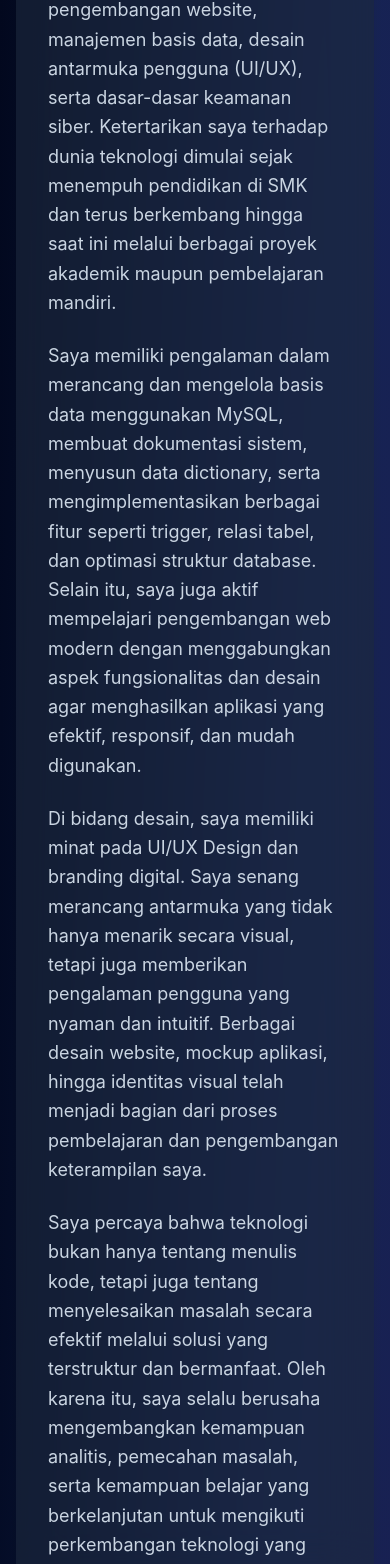
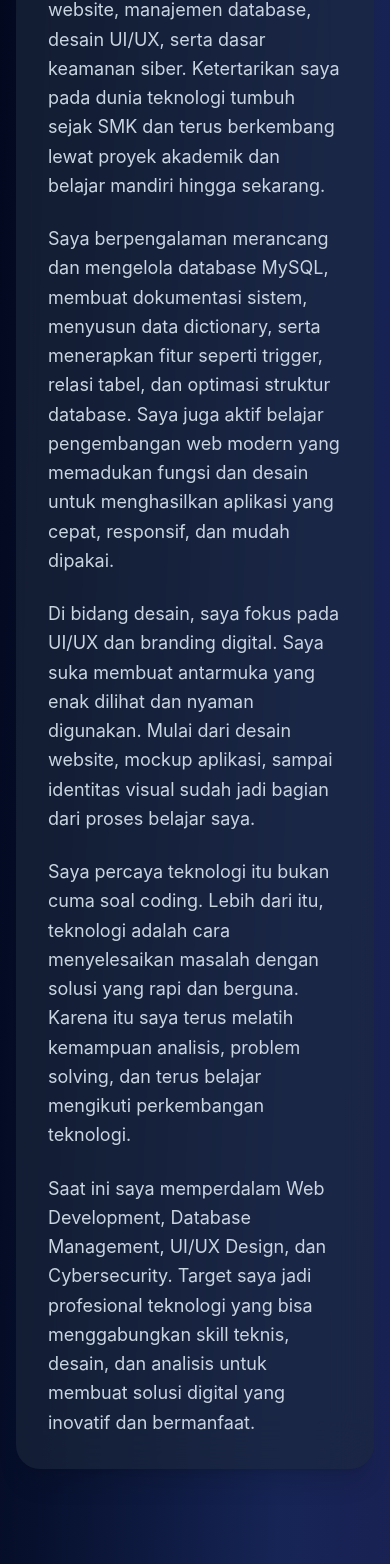
Before and after one commit to sufzz01/personal_website, a React (Vite) app: page / in a window 390 px wide. Shown: the part 1330-2894 px from the top of the page. Built offline with nearby package versions, Linux system fonts and the light colour scheme.

Commit message:
Fix about section mobile layout

```diff
--- a/src/app/App.tsx
+++ b/src/app/App.tsx
@@ -308,7 +308,7 @@ export default function App() {
           </div>
         </section>
 
-        {/* About Section */}
+          {/* About Section */}
 <section id="about" className="py-24 px-4">
   <div className="max-w-5xl mx-auto">
     <motion.div
@@ -325,20 +325,20 @@ export default function App() {
       </div>
       <div className="bg-white/60 dark:bg-slate-800/60 backdrop-blur-xl rounded-3xl p-8 md:p-12 shadow-xl border-slate-200/50 dark:border-slate-700/50">
         <div className="space-y-6 text-slate-700 dark:text-slate-300 text-lg leading-relaxed">
-          <p className="text-left md:text-justify">
-            Halo, saya <span className="font-semibold text-blue-600 dark:text-blue-400">M. Yusuf</span>, seorang mahasiswa yang memiliki minat dan ketertarikan besar di bidang teknologi informasi, khususnya pengembangan website, manajemen basis data, desain antarmuka pengguna (UI/UX), serta dasar-dasar keamanan siber. Ketertarikan saya terhadap dunia teknologi dimulai sejak menempuh pendidikan di SMK dan terus berkembang hingga saat ini melalui berbagai proyek akademik maupun pembelajaran mandiri.
+          <p className="text-left lg:text-justify hyphens-auto">
+            Halo, saya <span className="font-semibold text-blue-600 dark:text-blue-400">M. Yusuf</span>. Saya mahasiswa dengan minat besar di bidang teknologi informasi, khususnya pengembangan website, manajemen database, desain UI/UX, serta dasar keamanan siber. Ketertarikan saya pada dunia teknologi tumbuh sejak SMK dan terus berkembang lewat proyek akademik dan belajar mandiri hingga sekarang.
           </p>
-          <p className="text-left md:text-justify">
-            Saya memiliki pengalaman dalam merancang dan mengelola basis data menggunakan MySQL, membuat dokumentasi sistem, menyusun data dictionary, serta mengimplementasikan berbagai fitur seperti trigger, relasi tabel, dan optimasi struktur database. Selain itu, saya juga aktif mempelajari pengembangan web modern dengan menggabungkan aspek fungsionalitas dan desain agar menghasilkan aplikasi yang efektif, responsif, dan mudah digunakan.
+          <p className="text-left lg:text-justify hyphens-auto">
+            Saya berpengalaman merancang dan mengelola database MySQL, membuat dokumentasi sistem, menyusun data dictionary, serta menerapkan fitur seperti trigger, relasi tabel, dan optimasi struktur database. Saya juga aktif belajar pengembangan web modern yang memadukan fungsi dan desain untuk menghasilkan aplikasi yang cepat, responsif, dan mudah dipakai.
           </p>
-          <p className="text-left md:text-justify">
-            Di bidang desain, saya memiliki minat pada UI/UX Design dan branding digital. Saya senang merancang antarmuka yang tidak hanya menarik secara visual, tetapi juga memberikan pengalaman pengguna yang nyaman dan intuitif. Berbagai desain website, mockup aplikasi, hingga identitas visual telah menjadi bagian dari proses pembelajaran dan pengembangan keterampilan saya.
+          <p className="text-left lg:text-justify hyphens-auto">
+            Di bidang desain, saya fokus pada UI/UX dan branding digital. Saya suka membuat antarmuka yang enak dilihat dan nyaman digunakan. Mulai dari desain website, mockup aplikasi, sampai identitas visual sudah jadi bagian dari proses belajar saya.
           </p>
-          <p className="text-left md:text-justify">
-            Saya percaya bahwa teknologi bukan hanya tentang menulis kode, tetapi juga tentang menyelesaikan masalah secara efektif melalui solusi yang terstruktur dan bermanfaat. Oleh karena itu, saya selalu berusaha mengembangkan kemampuan analitis, pemecahan masalah, serta kemampuan belajar yang berkelanjutan untuk mengikuti perkembangan teknologi yang terus berubah.
+          <p className="text-left lg:text-justify hyphens-auto">
+            Saya percaya teknologi itu bukan cuma soal coding. Lebih dari itu, teknologi adalah cara menyelesaikan masalah dengan solusi yang rapi dan berguna. Karena itu saya terus melatih kemampuan analisis, problem solving, dan terus belajar mengikuti perkembangan teknologi.
           </p>
-          <p className="text-left md:text-justify">
-            Saat ini, saya terus memperdalam pengetahuan di bidang Web Development, Database Management, UI/UX Design, dan Cybersecurity, dengan tujuan menjadi profesional teknologi yang mampu menggabungkan kemampuan teknis, desain, dan analisis untuk menciptakan solusi digital yang inovatif dan bernilai.
+          <p className="text-left lg:text-justify hyphens-auto">
+            Saat ini saya memperdalam Web Development, Database Management, UI/UX Design, dan Cybersecurity. Target saya jadi profesional teknologi yang bisa menggabungkan skill teknis, desain, dan analisis untuk membuat solusi digital yang inovatif dan bermanfaat.
           </p>
         </div>
       </div>
```
